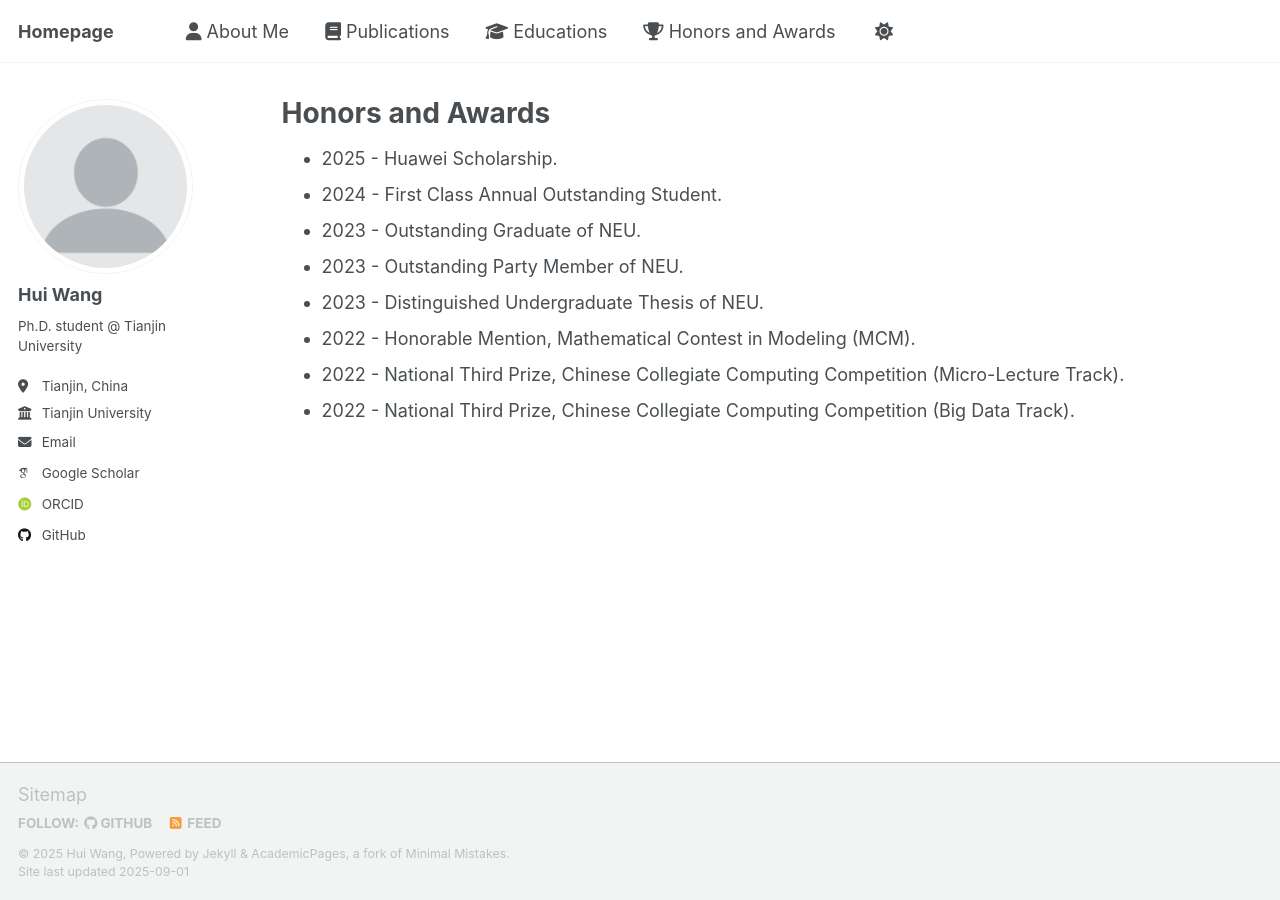
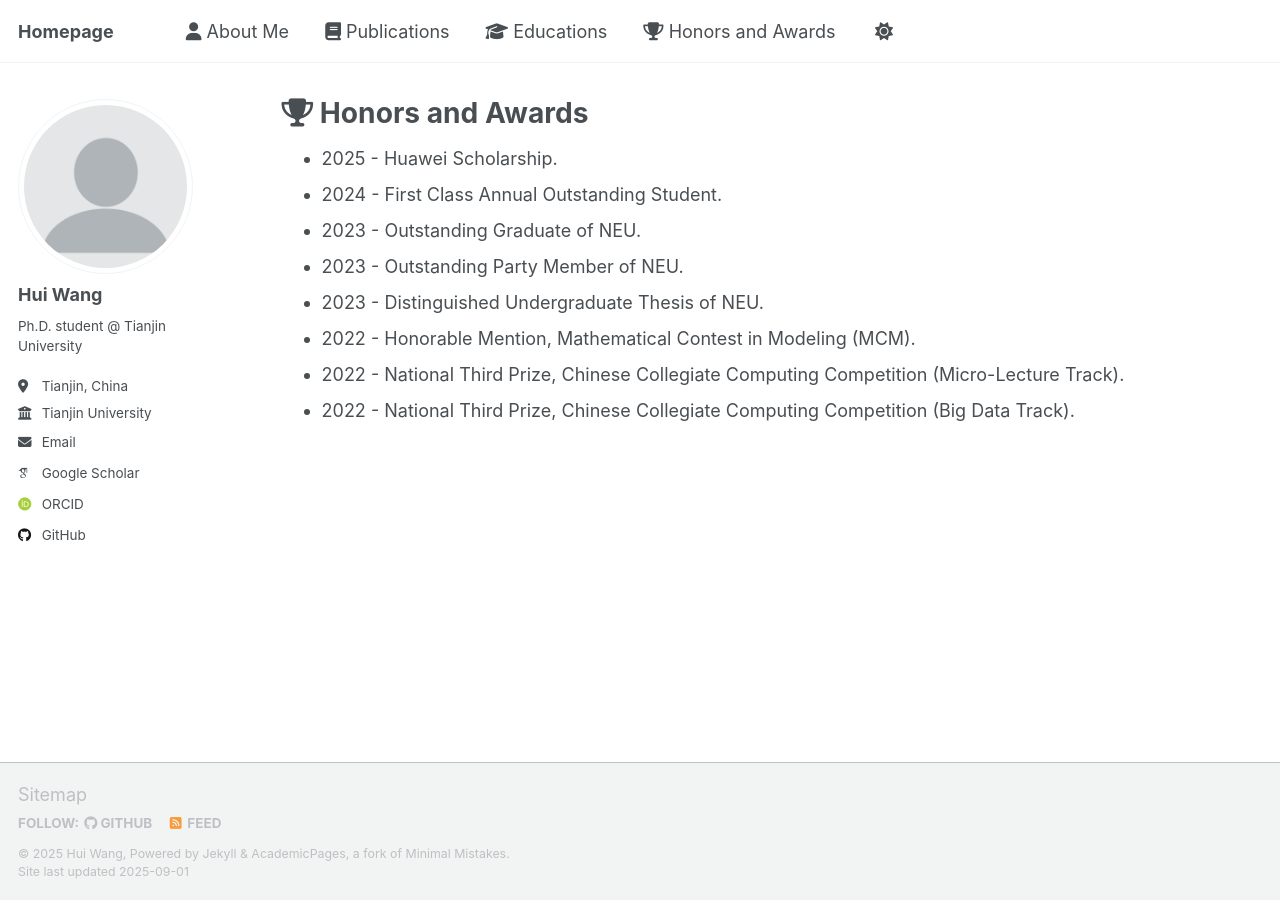
Before and after one commit to HaileyHui/wanghui, a Jekyll site: the page built from _pages/honors.html, in a window 1280 px wide. Built offline with Jekyll 4.4.1, drawn with Linux system fonts in a browser that asks for light colours; some web fonts are replaced; a script that is not in the unit is left out.

Commit message:
Update honors.html

```diff
--- a/_pages/honors.html
+++ b/_pages/honors.html
@@ -1,6 +1,6 @@
 ---
 layout: archive
-title: "Honors and Awards"
+title: "<i class='fas fa-trophy'></i> Honors and Awards"
 permalink: /honors/
 author_profile: true
 ---
```
